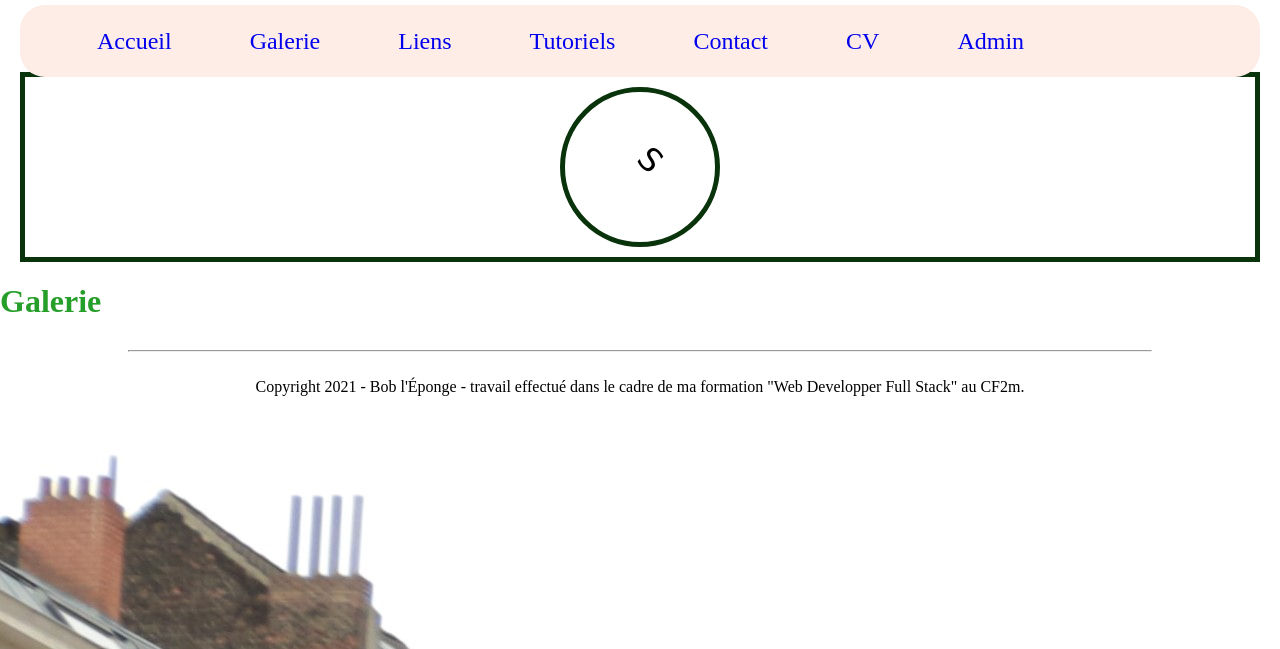
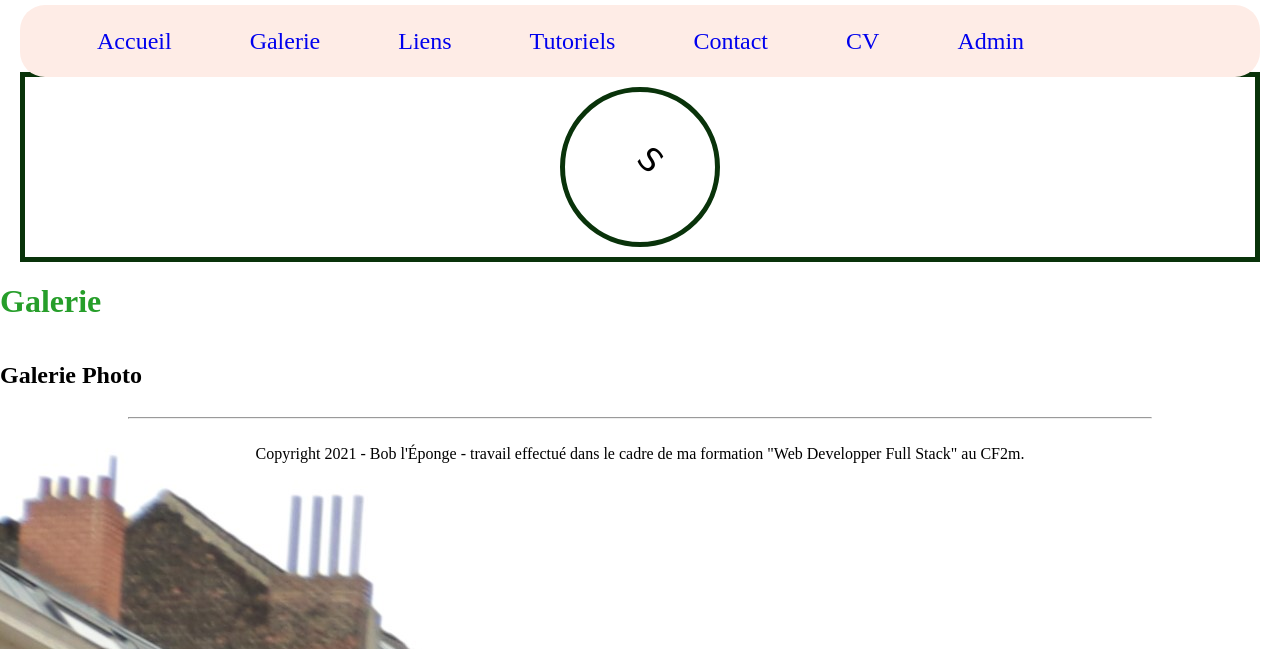
Before and after one commit to SashaKlash/SashaKlash.github.io, a PHP site: page /import/galerie.php in a window 1280 px wide. Shown: the top 649 px of the page. Run offline with PHP 8.4, Linux system fonts and the light colour scheme; a stand-in replaces the project's code that opens the database connection.

Commit message:
I need a git crash course

```diff
--- a/portefolio-construction/import/galerie.php
+++ b/portefolio-construction/import/galerie.php
@@ -17,6 +17,16 @@
     include "header.php";
     ?>
     <h1>Galerie</h1>
-    <?php
+    <section id=>
+      <h2>Galerie Photo</h2>
+      <div class="gallery-img img"></div>
+      <div class="gallery-img img"></div>
+      <div class="gallery-img img"></div>
+      <div class="gallery-img img"></div>
+      <div class="gallery-img img"></div>
+      <div class="gallery-img img"></div>
+      <div class="gallery-img img "></div>
+    </section>
+      <?php
         include_once "footer.php"
     ?>
```
Also changed, not shown: portefolio-construction/js/gallery.js (added).
